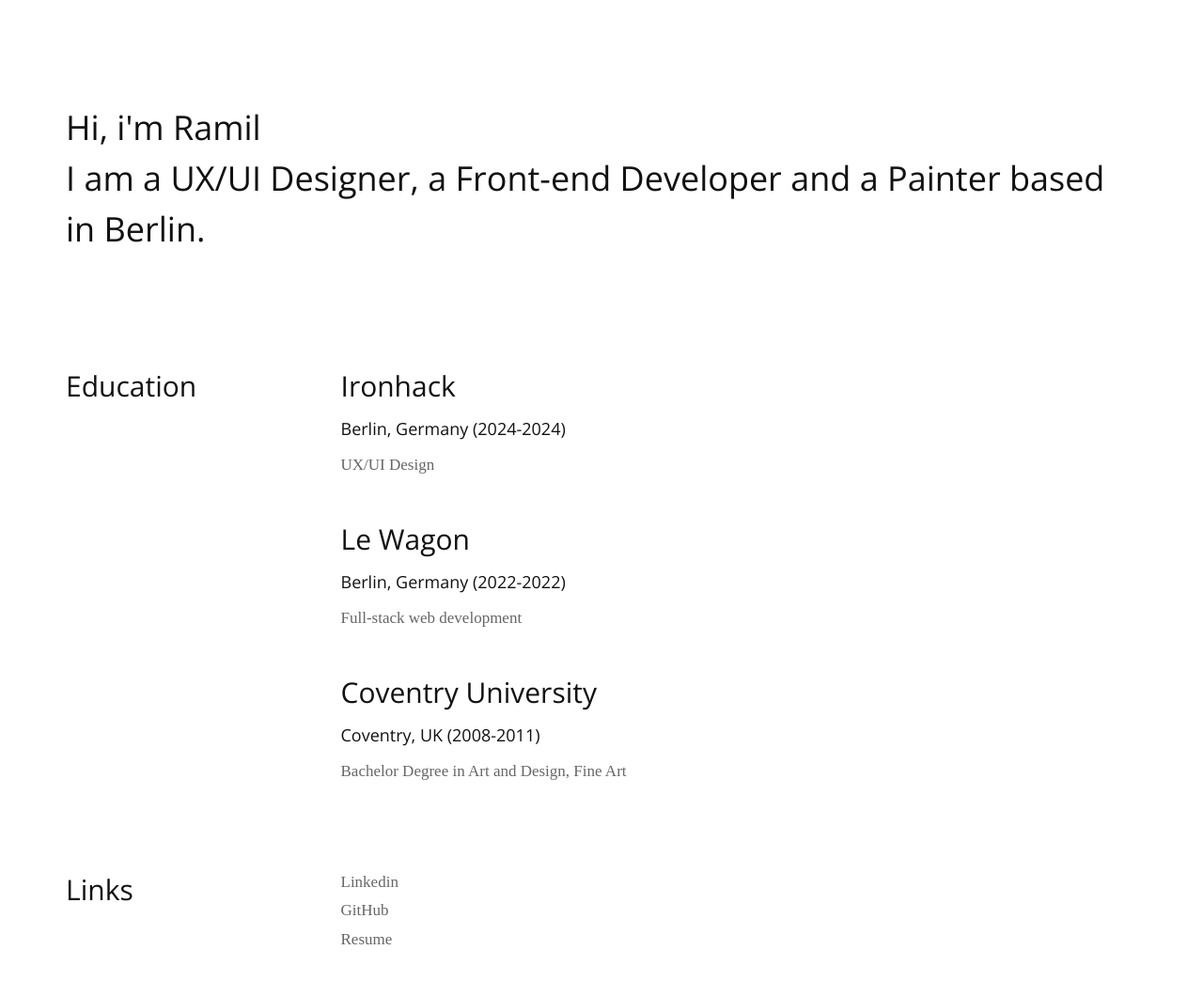
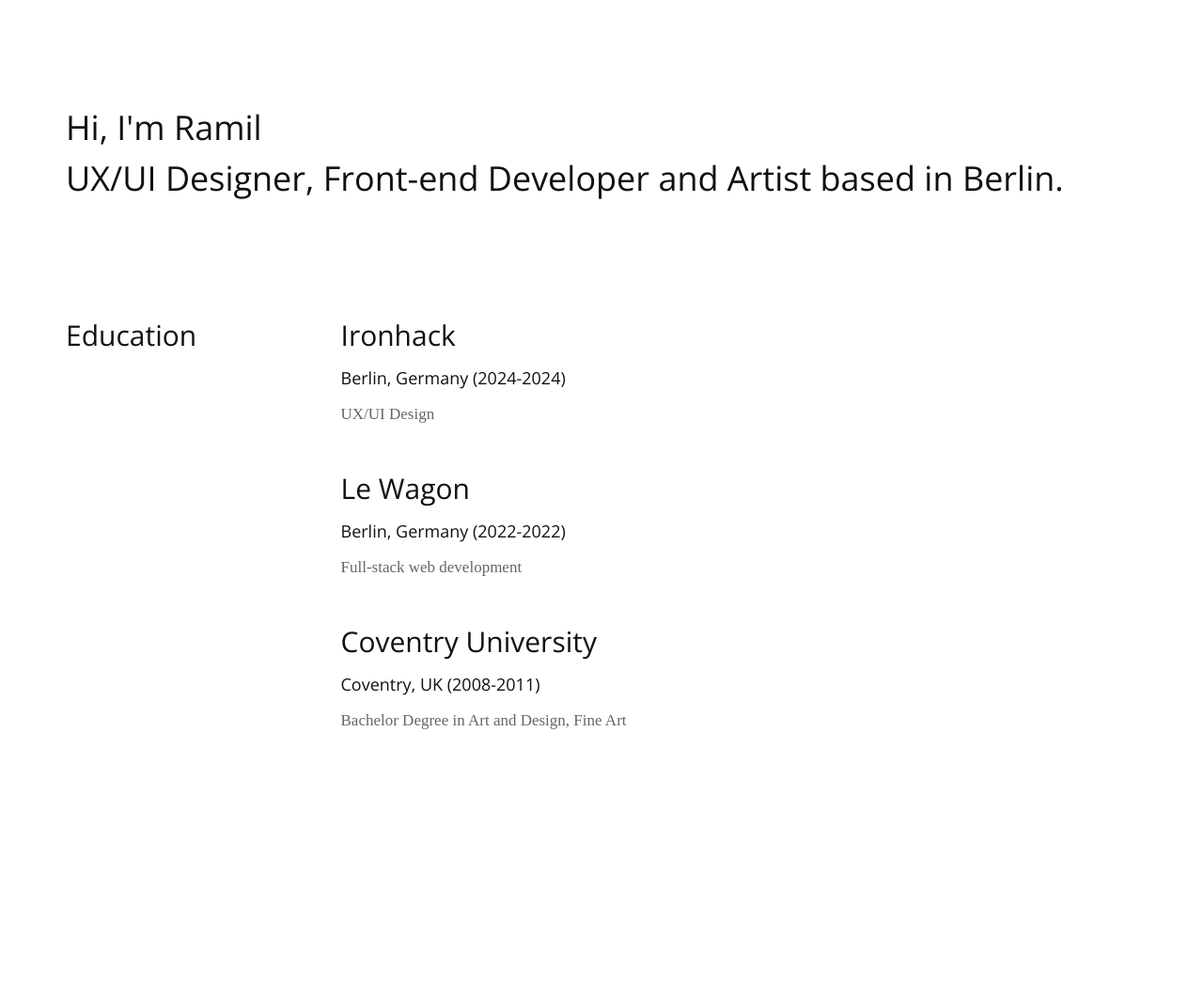
Before and after one commit to aramille1/ramilassanov.github.io, a plain HTML site: page ramilassanov.github.io/about.html in a window 1280 px wide. Shown: the part 76-1120 px from the top of the page at 94% size. After the commit the page ends 944 px from the top, so only its background shows below. Drawn offline with nearby package versions, Linux system fonts and the light colour scheme; a web font is replaced by a local one.

Commit message:
added about and contact changes

```diff
--- a/ramilassanov.github.io/about.html
+++ b/ramilassanov.github.io/about.html
@@ -41,9 +41,9 @@
       <div class="container">
          <div class="row">
             <div class="col-md-12">
-               <h1>Hi, i'm Ramil
+               <h1>Hi, I'm Ramil
                   <br>
-                  I am a UX/UI Designer, a Front-end Developer and a Painter based in Berlin.
+                  UX/UI Designer, Front-end Developer and Artist based in Berlin.
                </h1>
                <!-- <h1>
                      Simplicity, purity, because
@@ -80,7 +80,7 @@
 
             </div>
          </div>
-         <div class="row margin-top-45">
+         <!-- <div class="row margin-top-45">
             <div class="col-md-3">
                <h2>Links</h2>
             </div>
@@ -96,7 +96,7 @@
                   </div>
                </div>
             </div>
-         </div>
+         </div> -->
       </div>
    </section>
    <!-- script -->
```
Also changed, not shown: ramilassanov.github.io/contact.html (+2 -0 lines).
